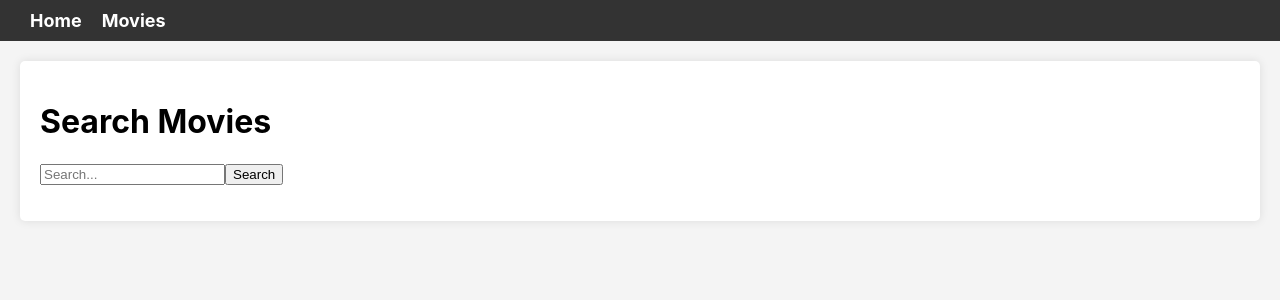
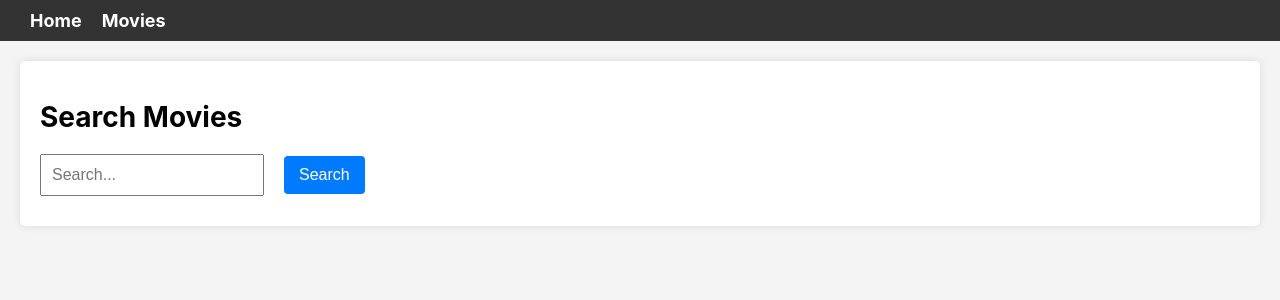
Before and after one commit to jfrasinska/goit-react-hw-05-movies, a React (Create React App) app: page /movies in a window 1280 px wide. Shown: the top 300 px of the page. Built offline with nearby package versions, Linux system fonts and the light colour scheme.

Commit message:
adding movies search styles

```diff
--- /dev/null
+++ b/src/components/Movies/Movies.css
@@ -0,0 +1,42 @@
+.search-title {
+  font-size: 28px;
+  margin-bottom: 20px;
+}
+
+.search-input {
+  width: 200px;
+  padding: 10px;
+  margin-bottom: 10px;
+  margin-right: 20px;
+  font-size: 16px;
+}
+
+.search-button {
+  background-color: #007bff;
+  color: #fff;
+  padding: 10px 15px;
+  font-size: 16px;
+  border: none;
+  border-radius: 4px;
+  cursor: pointer;
+}
+
+.search-results {
+  list-style: none;
+  padding: 0;
+  margin: 0;
+}
+
+.search-results li {
+  margin-bottom: 10px;
+}
+
+.search-results a {
+  text-decoration: none;
+  color: #333;
+  font-weight: bold;
+}
+
+.search-results a:hover {
+  color: #0c7ef7;
+}
--- a/src/components/Movies/Movies.js
+++ b/src/components/Movies/Movies.js
@@ -1,6 +1,7 @@
 import React, { useState } from 'react';
 import { Link } from 'react-router-dom';
 import { searchMovies } from '../Api';
+import './Movies.css';
 
 const Movies = () => {
   const [searchTerm, setSearchTerm] = useState('');
@@ -12,16 +13,19 @@ const Movies = () => {
   };
 
   return (
-    <div>
-      <h1>Search Movies</h1>
+    <div className="container">
+      <h1 className="search-title">Search Movies</h1>
       <input
         type="text"
         placeholder="Search..."
+        className="search-input"
         value={searchTerm}
         onChange={e => setSearchTerm(e.target.value)}
       />
-      <button onClick={handleSearch}>Search</button>
-      <ul>
+      <button className="search-button" onClick={handleSearch}>
+        Search
+      </button>
+      <ul className="search-results">
         {searchResults.map(movie => (
           <li key={movie.id}>
             <Link to={`/movies/${movie.id}`}>{movie.title}</Link>
```
